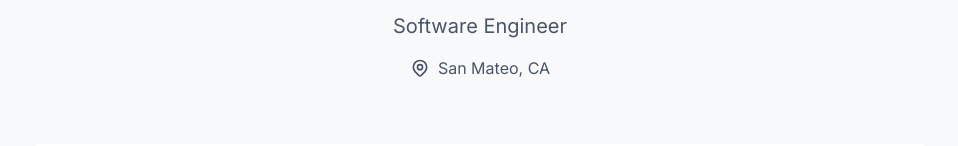
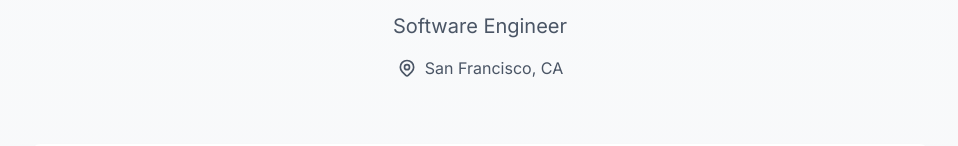
Before and after one commit to vatsal22/personal-profile, a Next.js app: page / in a window 1280 px wide. Shown: the part 244-390 px from the top of the page, without its empty margins (160-1118 px from the left). Built offline with nearby package versions, Linux system fonts and the light colour scheme.

Commit message:
adjustable title

```diff
--- a/src/app/page.tsx
+++ b/src/app/page.tsx
@@ -42,6 +42,7 @@ export default function Home() {
                     <ProfileHero
                         name={profileData.name}
                         title={profileData.title}
+                        themeTitles={profileData.themeTitles}
                         avatar={profileData.avatar}
                         location={profileData.location}
                     />
--- a/src/components/EducationSection.tsx
+++ b/src/components/EducationSection.tsx
@@ -417,27 +417,6 @@ export const EducationSection = ({ education }: EducationSectionProps) => {
                                 </div>
                             </>
                         )}
-
-                        <div className="flex flex-wrap gap-2 mt-2">
-                            {[
-                                "Systems Programming",
-                                "Distributed Systems",
-                                "Performance Optimization",
-                                "Embedded Systems",
-                                "Computer Networks",
-                            ].map((skill) => (
-                                <span
-                                    key={skill}
-                                    className={`px-3 py-1 rounded-full text-xs font-medium ${
-                                        isUWaterloo
-                                            ? "bg-purple-100 text-purple-800"
-                                            : colors.accent
-                                    }`}
-                                >
-                                    {skill}
-                                </span>
-                            ))}
-                        </div>
                     </div>
                 )}
             </div>
--- a/src/components/ProfileHero.tsx
+++ b/src/components/ProfileHero.tsx
@@ -1,11 +1,12 @@
 "use client";
 
-import { useTheme } from "@/context/ThemeContext";
+import { ThemeType, useTheme } from "@/context/ThemeContext";
 import Image from "next/image";
 
 type ProfileHeroProps = {
     name: string;
     title: string;
+    themeTitles: Record<ThemeType, string>;
     avatar: string;
     location: string;
 };
@@ -13,10 +14,14 @@ type ProfileHeroProps = {
 export const ProfileHero = ({
     name,
     title,
+    themeTitles,
     avatar,
     location,
 }: ProfileHeroProps) => {
-    const { colors } = useTheme();
+    const { colors, currentTheme } = useTheme();
+
+    // Get the title based on the current theme
+    const displayTitle = themeTitles[currentTheme] || title;
 
     return (
         <div className="text-center mb-16">
@@ -30,7 +35,7 @@ export const ProfileHero = ({
                 />
             </div>
             <h1 className={`text-4xl font-bold ${colors.text} mb-2`}>{name}</h1>
-            <p className={`text-xl ${colors.secondary} mb-4`}>{title}</p>
+            <p className={`text-xl ${colors.secondary} mb-4`}>{displayTitle}</p>
             <p
                 className={`${colors.secondary} flex items-center justify-center gap-2`}
             >
--- a/src/data/profileData.ts
+++ b/src/data/profileData.ts
@@ -42,9 +42,20 @@ export interface Education {
 export const profileData = {
     name: "Vatsal Solanki",
     title: "Software Engineer",
+    themeTitles: {
+        default: "Software Engineer",
+        uwaterloo: "Professional Lazeez Enjoyer",
+        roblox: "Professional Sev-0 Causer",
+        windriver: "Professional Bug Developer",
+        hubhead: "Professional Bug Developer",
+        thomson: "Professional Bug Developer",
+        escrypt: "Professional Bug Developer",
+        imagine: "Professional Bug Developer",
+        oanda: "Professional Bug Developer",
+    },
     bio: "Computer engineering graduate from University of Waterloo with extensive experience in software development across various domains including operating systems, security, and gaming infrastructure.",
     avatar: "/profile-placeholder.jpg",
-    location: "San Mateo, CA",
+    location: "San Francisco, CA",
     email: "john.doe@example.com",
     skills: [
         "C++",
@@ -58,8 +69,8 @@ export const profileData = {
     ],
     socialLinks: {
         github: "https://github.com/vatsal22",
-        linkedin: "https://linkedin.com/in/vatsal-solanki",
-        twitter: "https://twitter.com/vatsolanka",
+        linkedin: "https://www.linkedin.com/in/vatsal-solanki/",
+        twitter: "https://twitter.com/vatsalsolanki22",
     },
     education: {
         university: "University of Waterloo",
```
